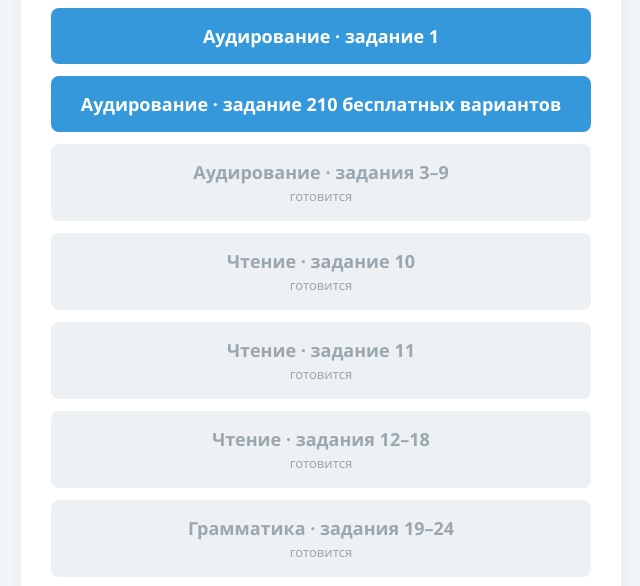
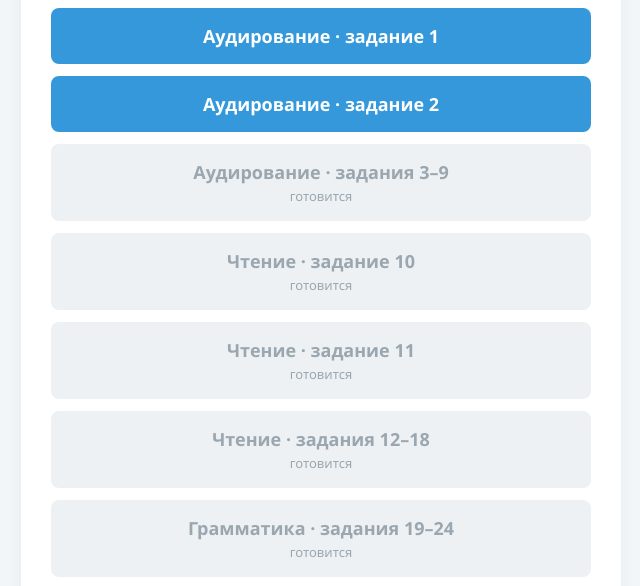
Before and after one commit to ukos2746-hash/worksheet-enhancer, a plain HTML site: page ege-trainers/index.html in a window 1280 px wide. Shown: the part 176-762 px from the top of the page, without its empty margins (319-959 px from the left). Drawn offline with Linux system fonts and the light colour scheme.

Commit message:
Fix EGE listening Task 2 menu label

```diff
--- a/ege-trainers/index.html
+++ b/ege-trainers/index.html
@@ -111,7 +111,7 @@
         <ul class="menu-list">
             <li class="menu-item"><a href="listening-1/" class="menu-link">Аудирование · задание 1</a></li>
 
-            <li class="menu-item"><a href="listening-2/index.html" class="menu-link">Аудирование · задание 2<span class="count">10 бесплатных вариантов</span></a></li>
+            <li class="menu-item"><a href="listening-2/index.html" class="menu-link">Аудирование · задание 2</a></li>
             <li class="menu-item"><span class="menu-soon">Аудирование · задания 3–9<span class="count">готовится</span></span></li>
             <li class="menu-item"><span class="menu-soon">Чтение · задание 10<span class="count">готовится</span></span></li>
             <li class="menu-item"><span class="menu-soon">Чтение · задание 11<span class="count">готовится</span></span></li>
```
